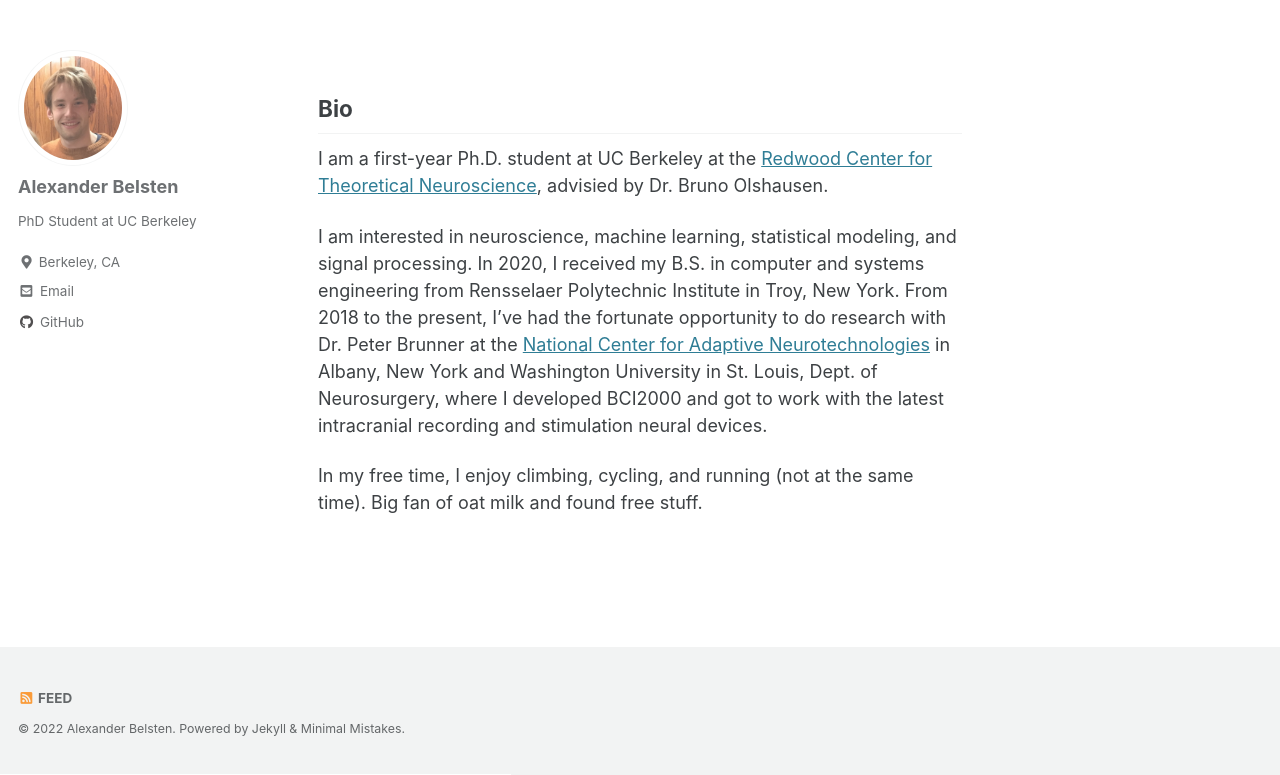
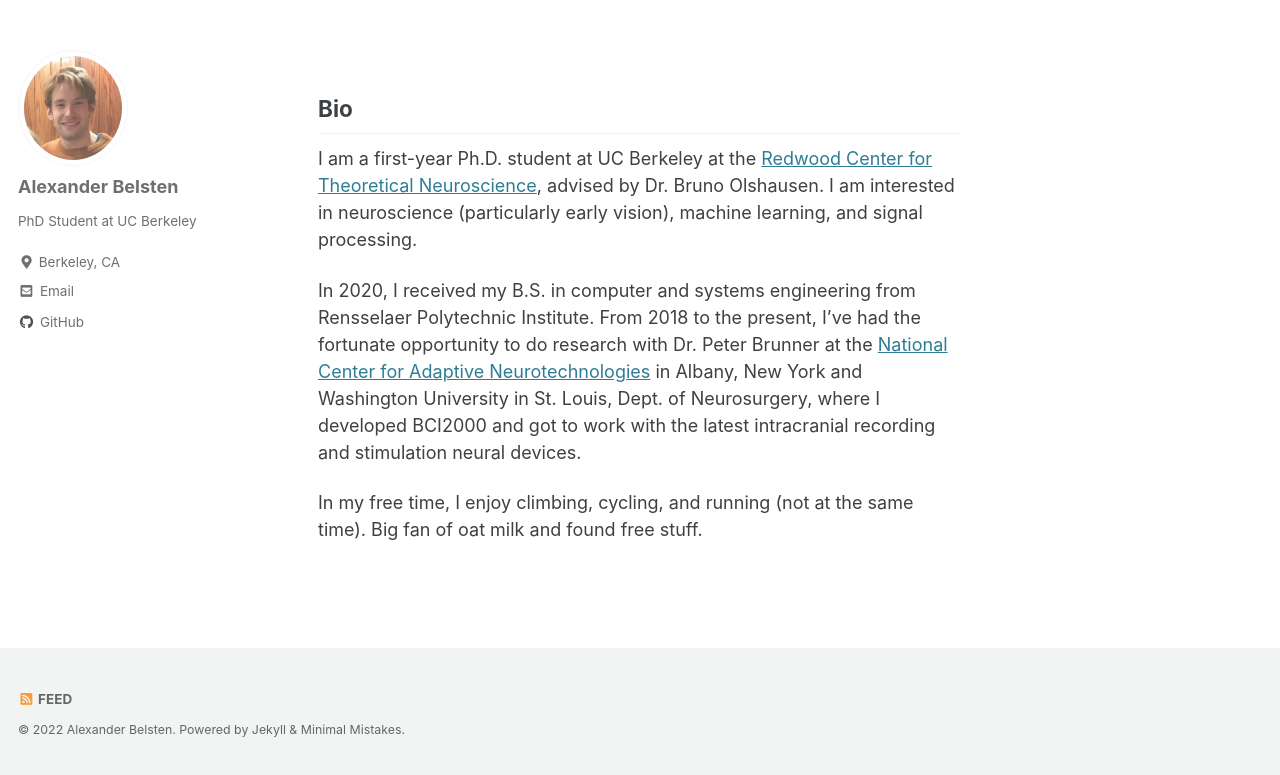
Before and after one commit to belsten/belsten.github.io, a Jekyll site: the page built from index.markdown, in a window 1280 px wide and 1026 px high, cut to the strip 251-1026 px from the top of the window. Built offline with Jekyll 4.4.1, drawn with Linux system fonts in a browser that asks for light colours; cached includes are drawn as plain includes; a script bundle is joined from its source files by our own code; library files that are not in the unit come from our copies; our own code applies the rules of GitHub Pages for plain Markdown files.

Commit message:
small typo, reformat

```diff
--- a/index.markdown
+++ b/index.markdown
@@ -13,8 +13,8 @@ header:
 
 ## Bio
 
-I am a first-year Ph.D. student at UC Berkeley at the [Redwood Center for Theoretical Neuroscience](https://redwood.berkeley.edu), advisied by Dr. Bruno Olshausen.
+I am a first-year Ph.D. student at UC Berkeley at the [Redwood Center for Theoretical Neuroscience](https://redwood.berkeley.edu), advised by Dr. Bruno Olshausen. I am interested in neuroscience (particularly early vision), machine learning, and signal processing.
 
-I am interested in neuroscience, machine learning, statistical modeling, and signal processing. In 2020, I received my B.S. in computer and systems engineering from Rensselaer Polytechnic Institute in Troy, New York. From 2018 to the present, I've had the fortunate opportunity to do research with Dr. Peter Brunner at the [National Center for Adaptive Neurotechnologies](https://www.neurotechcenter.org) in Albany, New York and Washington University in St. Louis, Dept. of Neurosurgery, where I developed BCI2000 and got to work with the latest intracranial recording and stimulation neural devices.
+In 2020, I received my B.S. in computer and systems engineering from Rensselaer Polytechnic Institute. From 2018 to the present, I've had the fortunate opportunity to do research with Dr. Peter Brunner at the [National Center for Adaptive Neurotechnologies](https://www.neurotechcenter.org) in Albany, New York and Washington University in St. Louis, Dept. of Neurosurgery, where I developed BCI2000 and got to work with the latest intracranial recording and stimulation neural devices.
 
 In my free time, I enjoy climbing, cycling, and running (not at the same time). Big fan of oat milk and found free stuff.
```
